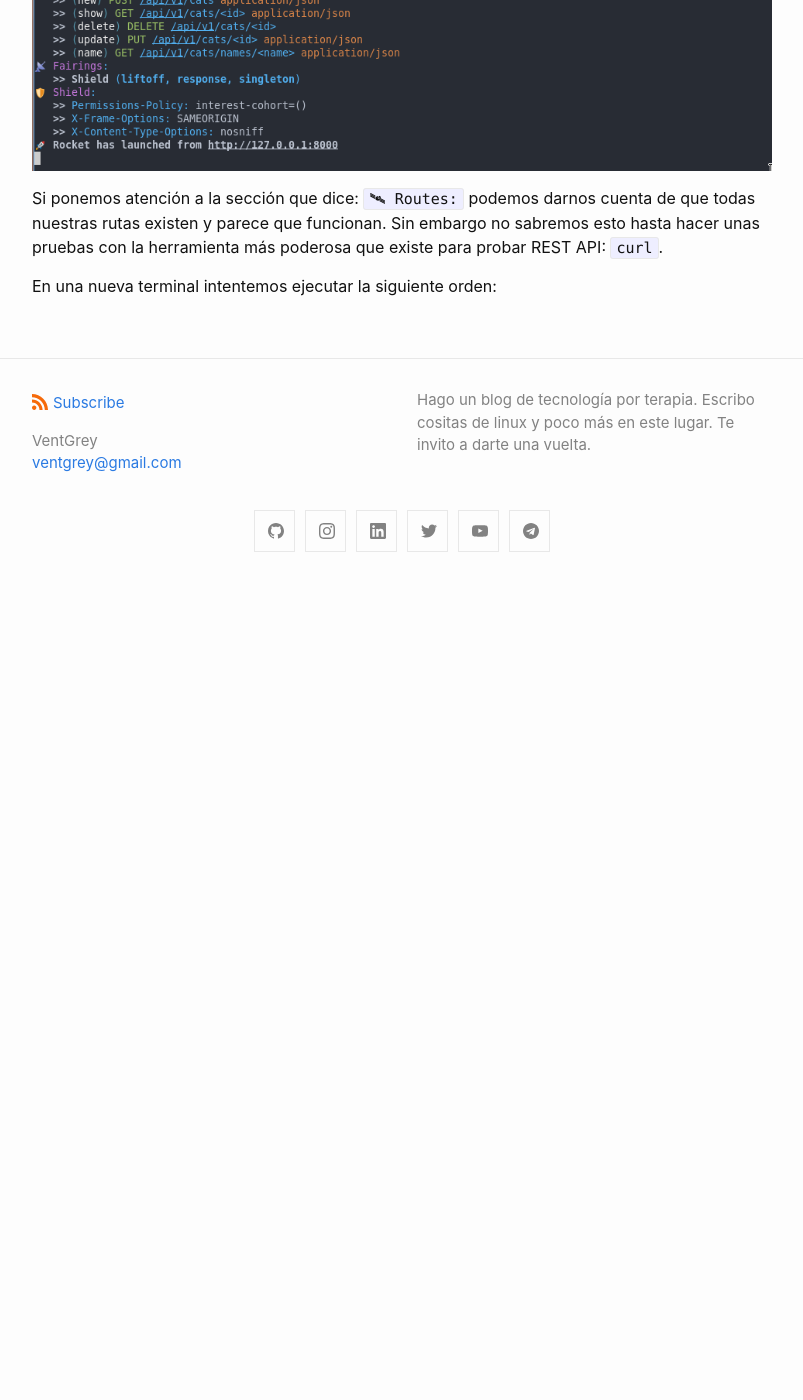
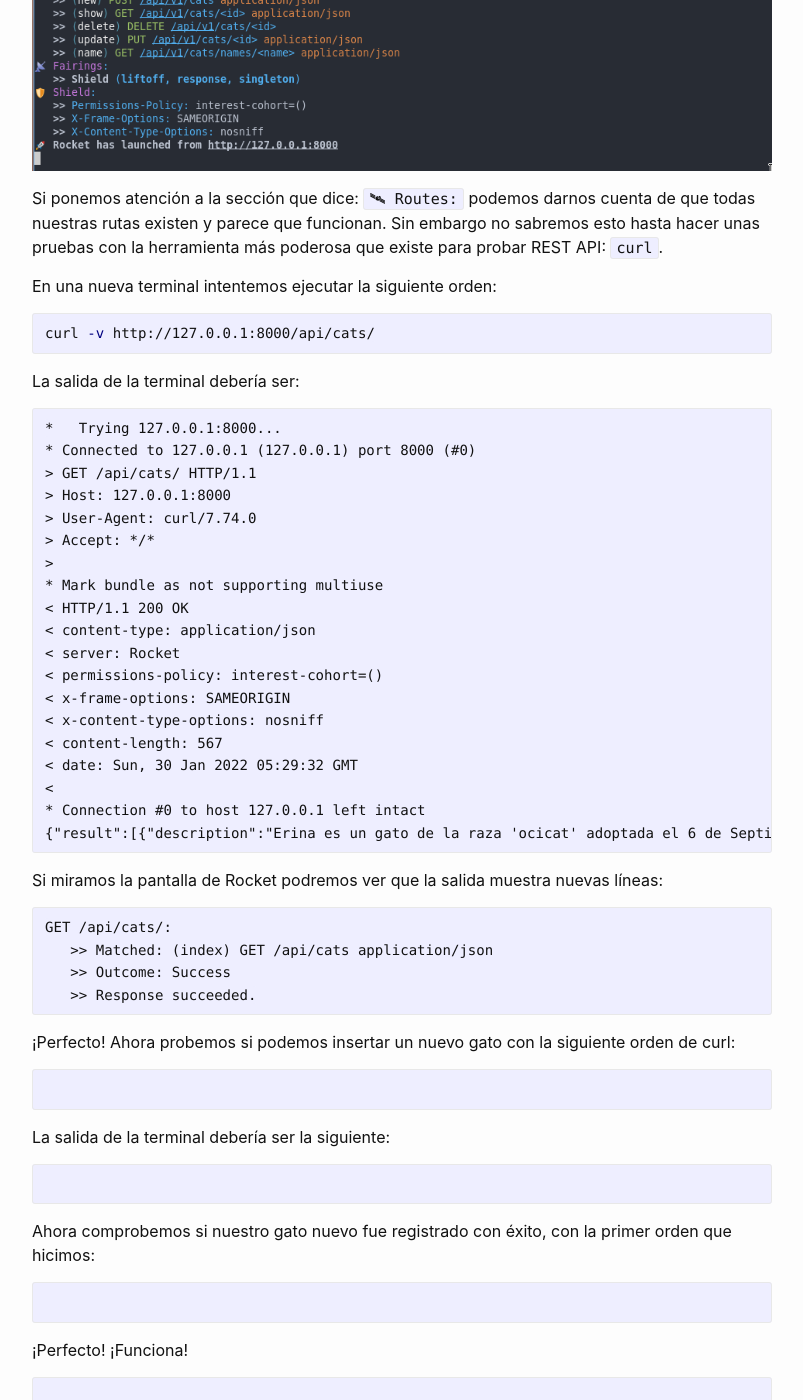
Before and after one commit to VentGrey/ventgrey.github.io, a Jekyll site: the page built from _posts/2022-01-24-como-crear-y-consumir-una-REST-api-en-rust-con-rocket.md, in a window 1280 px wide and 1400 px high, scrolled down 34932 px. Shown: the whole window, without its empty margins (238-1041 px from the left). Built offline with Jekyll 4.4.1, drawn with Linux system fonts in a browser that asks for light colours; before the commit the page ends 35519 px from its top, so only the background shows below that; some of the changed text lies outside the part shown.

Commit message:
Update 2022-01-24-como-crear-y-consumir-una-REST-api-en-rust-con-rocket.md

````diff
--- a/_posts/2022-01-24-como-crear-y-consumir-una-REST-api-en-rust-con-rocket.md
+++ b/_posts/2022-01-24-como-crear-y-consumir-una-REST-api-en-rust-con-rocket.md
@@ -1234,3 +1234,64 @@ Llegó el momento de la verdad, guardemos cambios y ejecutemos `$ cargo run` en
 Si ponemos atención a la sección que dice: `🛰  Routes:` podemos darnos cuenta de que todas nuestras rutas existen y parece que funcionan. Sin embargo no sabremos esto hasta hacer unas pruebas con la herramienta más poderosa que existe para probar REST API: `curl`.
 
 En una nueva terminal intentemos ejecutar la siguiente orden:
+
+```sh
+curl -v http://127.0.0.1:8000/api/cats/
+```
+
+La salida de la terminal debería ser:
+
+```
+*   Trying 127.0.0.1:8000...
+* Connected to 127.0.0.1 (127.0.0.1) port 8000 (#0)
+> GET /api/cats/ HTTP/1.1
+> Host: 127.0.0.1:8000
+> User-Agent: curl/7.74.0
+> Accept: */*
+>
+* Mark bundle as not supporting multiuse
+< HTTP/1.1 200 OK
+< content-type: application/json
+< server: Rocket
+< permissions-policy: interest-cohort=()
+< x-frame-options: SAMEORIGIN
+< x-content-type-options: nosniff
+< content-length: 567
+< date: Sun, 30 Jan 2022 05:29:32 GMT
+<
+* Connection #0 to host 127.0.0.1 left intact
+{"result":[{"description":"Erina es un gato de la raza 'ocicat' adoptada el 6 de Septiembre del 2021, es una gata tranquila y traviesa.","id":2,"is_adopted":true,"name":"Erina","photo_url":"https://raw.githubusercontent.com/VentGrey/ventgrey.github.io/master/assets/img/erina.jpg"},{"description":"Erina es un gato de la raza 'ocicat' adoptada el 6 de Septiembre del 2021, es una gata tranquila y traviesa.","id":1,"is_adopted":true,"name":"Erina","photo_url":"https://raw.githubusercontent.com/VentGrey/ventgrey.github.io/master/assets/img/erina.jpg"}],"status":200}
+```
+
+Si miramos la pantalla de Rocket podremos ver que la salida muestra nuevas líneas:
+
+```
+GET /api/cats/:
+   >> Matched: (index) GET /api/cats application/json
+   >> Outcome: Success
+   >> Response succeeded.
+```
+
+¡Perfecto! Ahora probemos si podemos insertar un nuevo gato con la siguiente orden de curl:
+
+```sh
+
+```
+
+La salida de la terminal debería ser la siguiente:
+
+```
+
+```
+
+Ahora comprobemos si nuestro gato nuevo fue registrado con éxito, con la primer orden que hicimos:
+
+```sh
+
+```
+
+¡Perfecto! ¡Funciona!
+
+```
+
+```
````
Also changed, not shown: other parts of _posts/2022-01-24-como-crear-y-consumir-una-REST-api-en-rust-con-rocket.md (+2 -2 lines).
